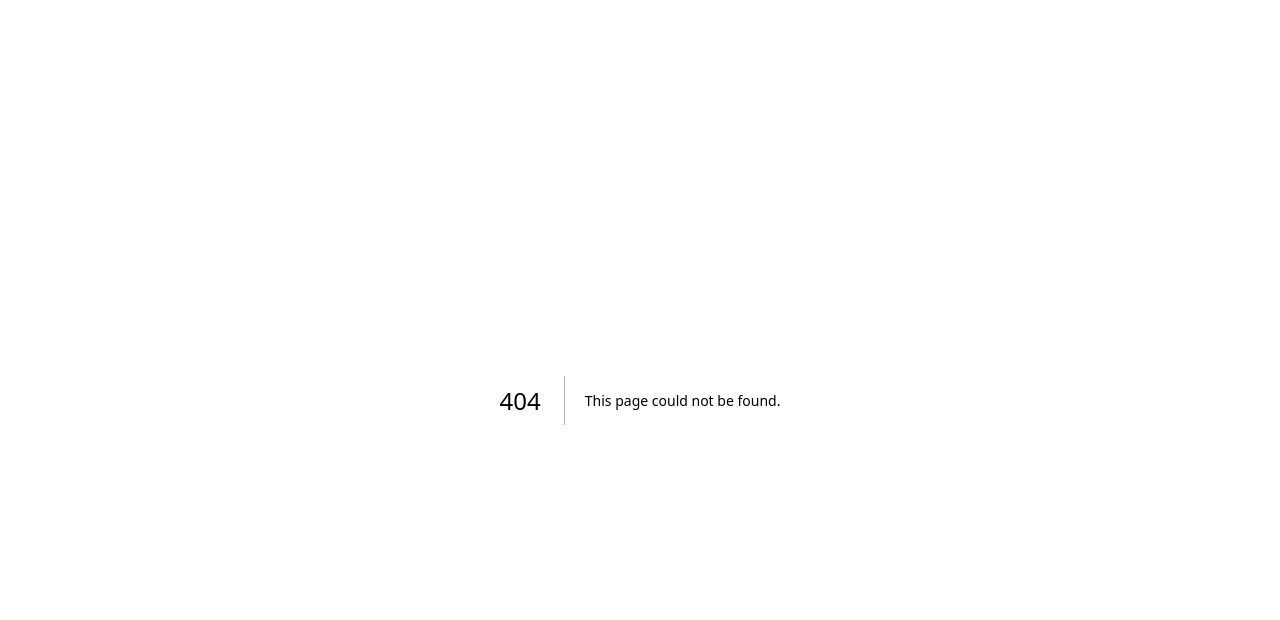
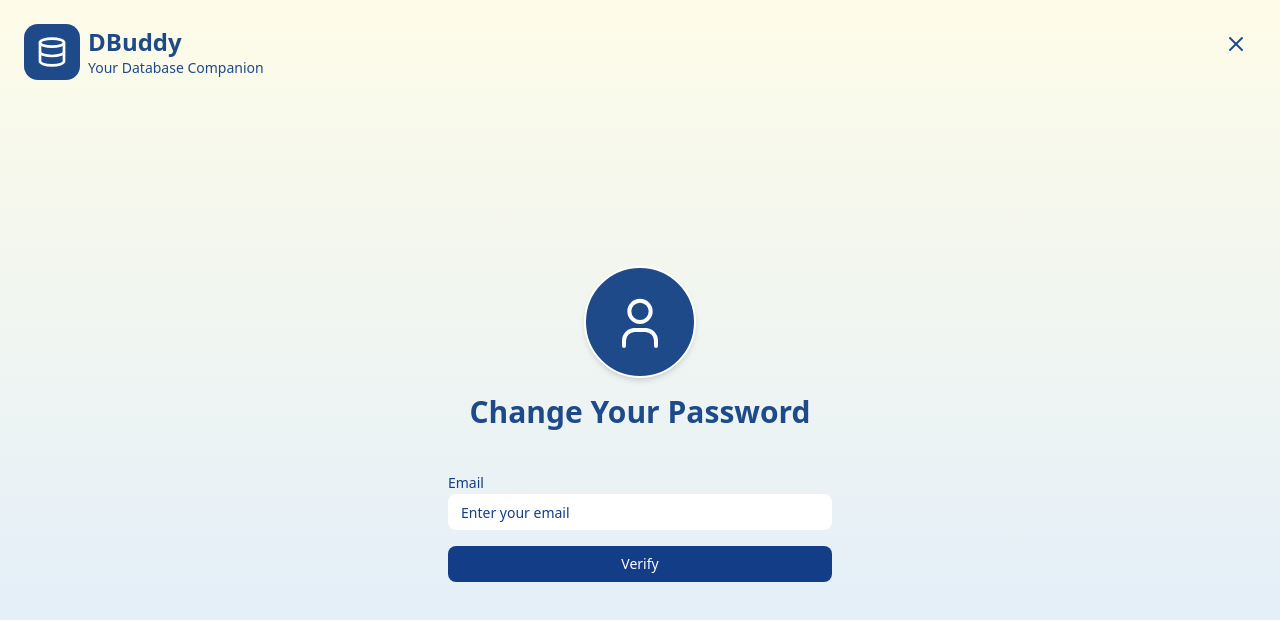
Before and after one commit to pranshu05/BackendManager, a Next.js app: page /change-password in a window 1280 px wide. Before the commit this address had no page. Shown: the top 620 px of the page. Built offline with nearby package versions, Linux system fonts and the light colour scheme.

Commit message:
feat: add change-password functionality

```diff
--- /dev/null
+++ b/src/app/change-password/page.jsx
@@ -0,0 +1,55 @@
+"use client";
+
+import ForgotPwd from "@/components/(auth)/forgotpwd";
+import { Database, X } from "lucide-react";
+
+export default function ChangePasswordPage() {
+  return (
+    <div className="min-h-screen bg-gradient-to-b from-yellow-50 to-blue-100 relative p-6">
+      <header className="absolute top-6 left-6">
+        <div className="flex items-center space-x-2">
+          <div className="p-3 bg-[#1e4a8a] rounded-xl">
+            <Database className="w-8 h-8 text-white" />
+          </div>
+          <div>
+            <h1 className="text-2xl font-bold text-[#1e4a8a]">DBuddy</h1>
+            <p className="text-sm text-[#1e4a8a]">Your Database Companion</p>
+          </div>
+        </div>
+      </header>
+
+        {/* X button */}
+      <button
+        onClick={() => (window.location.href = "/profile")}
+        className="absolute top-6 right-6 p-2 rounded-full text-[#1e4a8a] hover:bg-gray-500/10 transition-colors cursor-pointer"
+        aria-label="Close">
+        <X className="w-6 h-6" />
+      </button>
+
+      <main className="flex flex-col items-center justify-center min-h-screen w-full">
+        <div className="w-full max-w-sm">
+          <div className="flex flex-col items-center space-y-4 mb-10">
+            <div className="w-28 h-28 rounded-full bg-[#1e4a8a] flex items-center justify-center border-2 border-white shadow-md">
+              <svg
+                xmlns="http://www.w3.org/2000/svg"
+                viewBox="0 0 24 24"
+                fill="none"
+                stroke="white"
+                strokeWidth="1.5"
+                strokeLinecap="round"
+                strokeLinejoin="round"
+                className="w-16 h-16">
+                <circle cx="12" cy="8" r="4" />
+                <path d="M6 21v-2a4 4 0 0 1 4-4h4a4 4 0 0 1 4 4v2" />
+              </svg>
+            </div>
+            <h1 className="text-3xl font-semibold text-[#1e4a8a]">Change Your Password</h1>
+          </div>
+
+          {/* rendering forgotpwd function again (cause the work is same) :)) */}
+          <ForgotPwd />
+        </div>
+      </main>
+    </div>
+  );
+}
--- a/src/app/profile/page.jsx
+++ b/src/app/profile/page.jsx
@@ -39,22 +39,33 @@ export default function ProfilePage() {
     }
   };
 
-  const ProfileLink = ({ icon: Icon, title, subtitle, hasEdit = false }) => (
-    <div className="flex items-center justify-between w-full">
-      <div className="flex items-center space-x-4">
-        <Icon className="w-6 h-6 text-[#1e4a8a] flex-shrink-0" />
+// Example ProfileLink component update inside profile/page.jsx (if needed)
+function ProfileLink({ icon: Icon, title, subtitle, hasEdit = false, onEdit }) {
+  return (
+    <div className="flex items-center justify-between bg-white/0 p-2">
+      <div className="flex items-start space-x-4">
+        <Icon className="w-6 h-6 text-[#1e4a8a] mt-1 flex-shrink-0" />
         <div>
-          <h2 className="text-lg font-semibold text-[#1e4a8a]">{title}</h2>
+          <h3 className="text-lg font-semibold text-[#1e4a8a]">{title}</h3>
           <p className="text-sm text-gray-600">{subtitle}</p>
         </div>
       </div>
+
       {hasEdit && (
-        <button className="text-[#1e4a8a] hover:text-[#1e3a6a] p-1">
+        <button
+          onClick={(e) => {
+            e.stopPropagation();
+            if (typeof onEdit === "function") onEdit();
+          }}
+          className="text-[#1e4a8a] hover:text-[#16386f] cursor-pointer p-2 rounded"
+          aria-label={`Edit ${title}`}
+        >
           <SquarePen className="w-5 h-5" />
         </button>
       )}
     </div>
   );
+}
 
   return (
     /*logo*/
@@ -106,11 +117,12 @@ export default function ProfilePage() {
               icon={UserCog}
               title="Personal Information"
               subtitle="Address & Contact and Personal Information" />
-            <ProfileLink
-              icon={Search}
-              title="Password"
-              subtitle="Account Password"
-              hasEdit={true}/>
+              <ProfileLink
+                icon={Search}
+                title="Password"
+                subtitle="Account Password"
+                hasEdit={true}
+                onEdit={() => (window.location.href = "/change-password")}/>
             <ProfileLink
               icon={Briefcase}
               title="Role"
```
